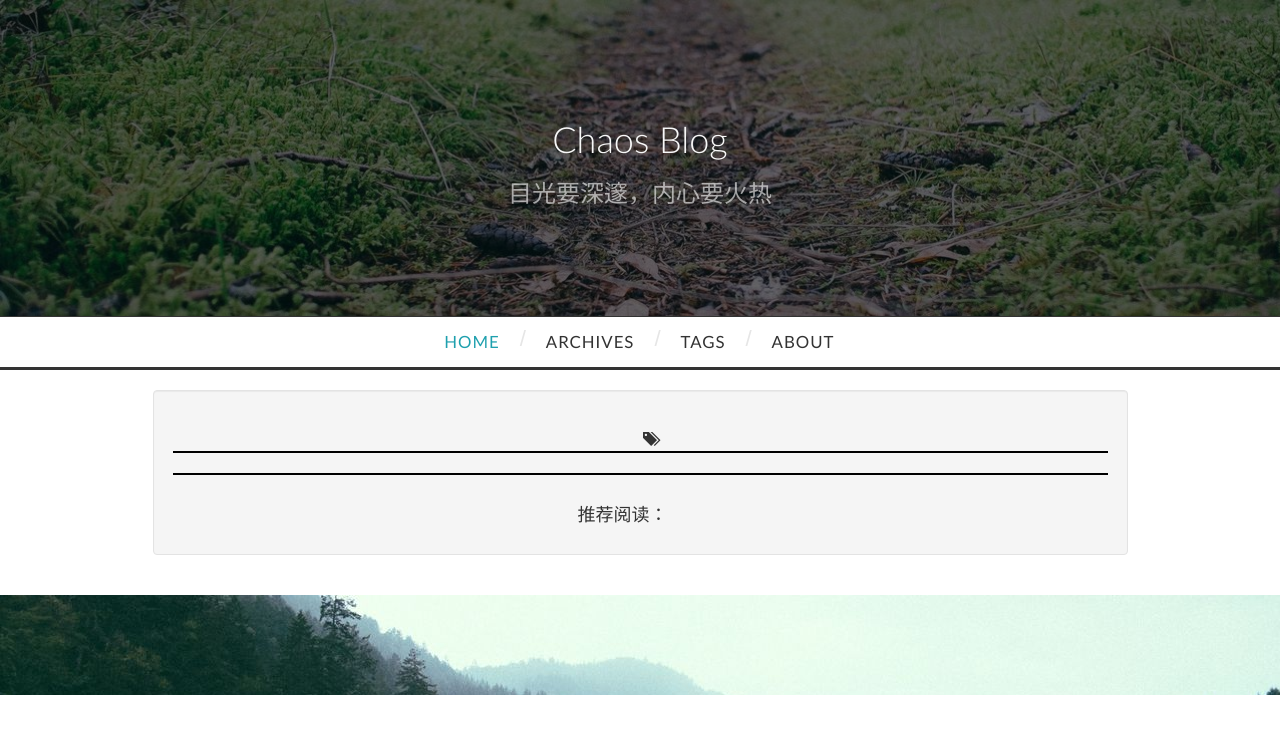
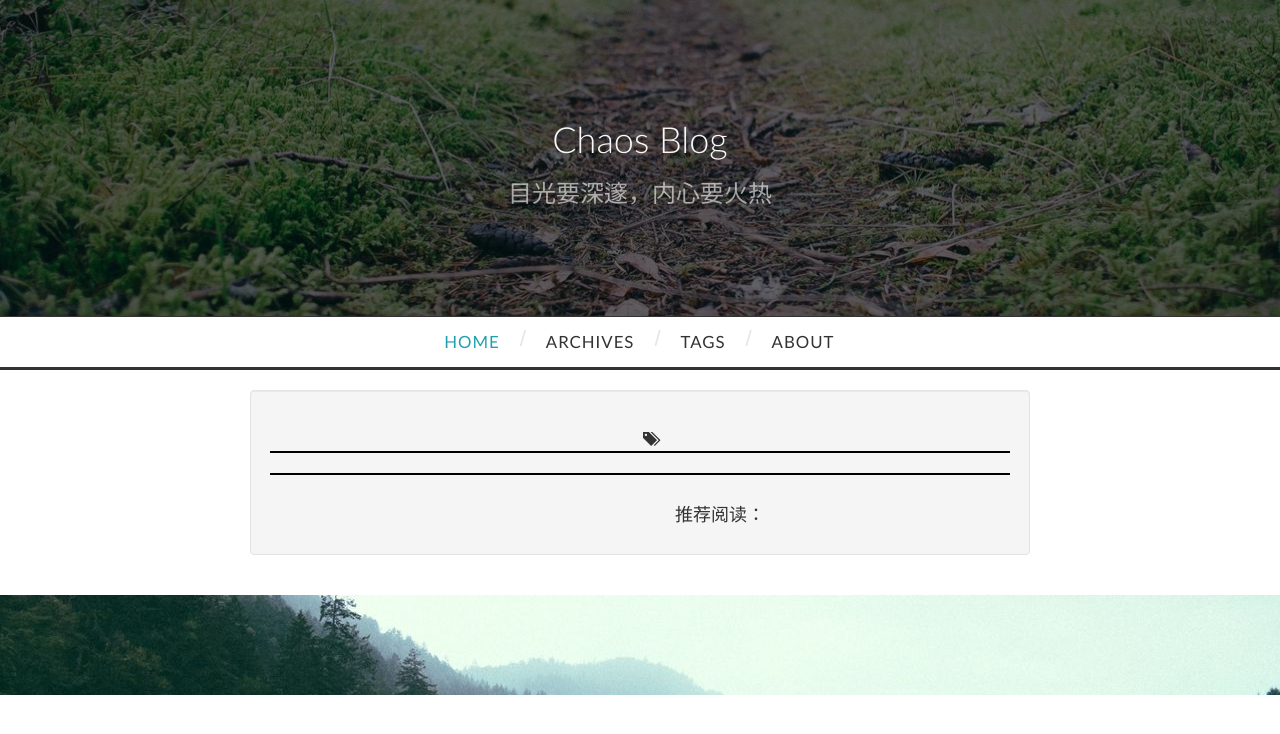
Before and after one commit to MRLGC/flask_blog, a Flask app: template templates/index/detail.html in a window 1280 px wide; the page is wider, and only the part inside the window is pictured. Shown: the top 734 px of that part. Run offline with Flask 2, Linux system fonts and the light colour scheme; the template is opened without the code that fills it, so the values that code supplies are empty; parts of the project's set-up code (start-up, migrations or seed data) failed here and were passed over; some libraries are stand-ins or nearby versions.

Commit message:
修改detail的样式

```diff
--- a/templates/index/archives.html
+++ b/templates/index/archives.html
@@ -3,7 +3,7 @@
 	{{ super() }}
 <div class="container">
   <div class="row row-margin">
-    <div class="archives-tags-wrap well col-lg-10 col-lg-offset-1">
+    <div class="archives-tags-wrap well col-lg-8 col-lg-offset-2">
       <blockquote><span>There are {{ topicList|length }} posts in total till now.</span></blockquote>
           <div class="archives">
             {% for i in topicList %}
--- a/templates/index/detail.html
+++ b/templates/index/detail.html
@@ -3,15 +3,17 @@
 {{super()}}
 <style>
     .text-container {
-        padding-left: 100px;
-        padding-right: 100px;
+        margin-left: 20px;
+        margin-right: 20px;
     }
     p {
-        font-size: 1.2em;
+        font-size: 15px;
+        line-height: 20px;
+        text-indent: 2em;
     }
     img {
         display: block;
-        margin: auto;
+        margin: 0 auto;
         border: 20px;
         padding-top: 30px;
     }
@@ -21,7 +23,7 @@
     {{ super() }}
 <div class="container">
     <div class="row-margin row">
-        <div class="col-lg-10 col-lg-offset-1 well">
+        <div class="col-lg-8 col-lg-offset-2 well">
             <header class="article-header">
                 <h2 class="thumb text-center" class="article-title" itemprop="name">
                     {{topicObj.title}}
--- a/templates/index/tags.html
+++ b/templates/index/tags.html
@@ -3,7 +3,7 @@
   {{ super() }}
 <div class="container">
 <div class="row row-margin">
-    <div class="col-lg-10 col-lg-offset-1 well">
+    <div class="col-lg-8 col-lg-offset-2 well">
     {% for i in tagList %}
       <div class="archive-year-wrap">
         <h1>
```
Also changed, not shown: 1 other file.
